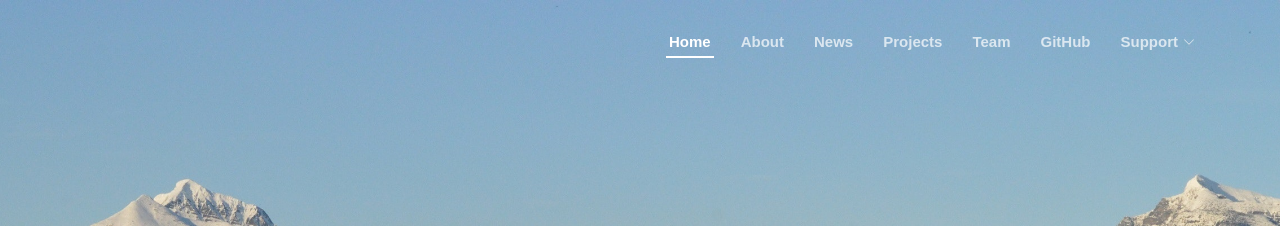
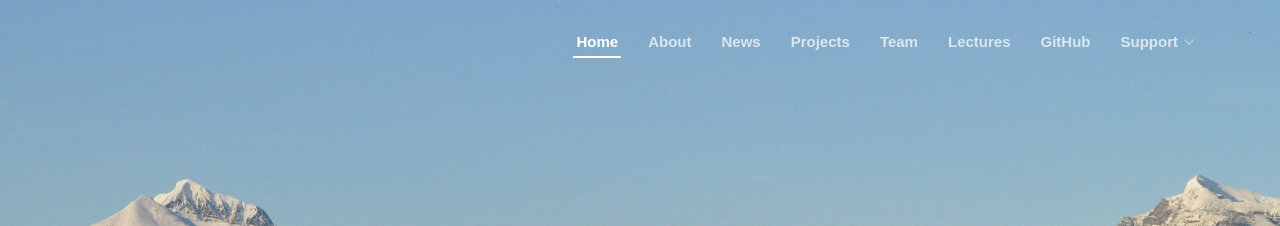
Before and after one commit to QuantEcon/website, a Jekyll site: the page built from index.md, in a window 1280 px wide. Shown: the top 226 px of the page. Built offline with Jekyll 4.4.1, drawn with Linux system fonts in a browser that asks for light colours; nearby versions of some CDN libraries.

Commit message:
Restore lecture tag

```diff
--- a/_layouts/default.html
+++ b/_layouts/default.html
@@ -79,7 +79,7 @@
               <li{% if page.url==node.url %} class="active" {% endif %}><a href="{{ node.url | relative_url }}">{{
                   node.title }}</a></li>
               {% endfor %}
-              <!-- <li><a href="/projects/#filter=lecture">Lectures</a></li> -->
+              <li><a href="/projects/#filter=lecture">Lectures</a></li>
               <li><a href="https://github.com/QuantEcon" target="_blank">GitHub</a></li>
               <li class="dropdown"><a href="#"><span>Support</span> <i class="bi bi-chevron-down"></i></a>
                 <ul>
```
